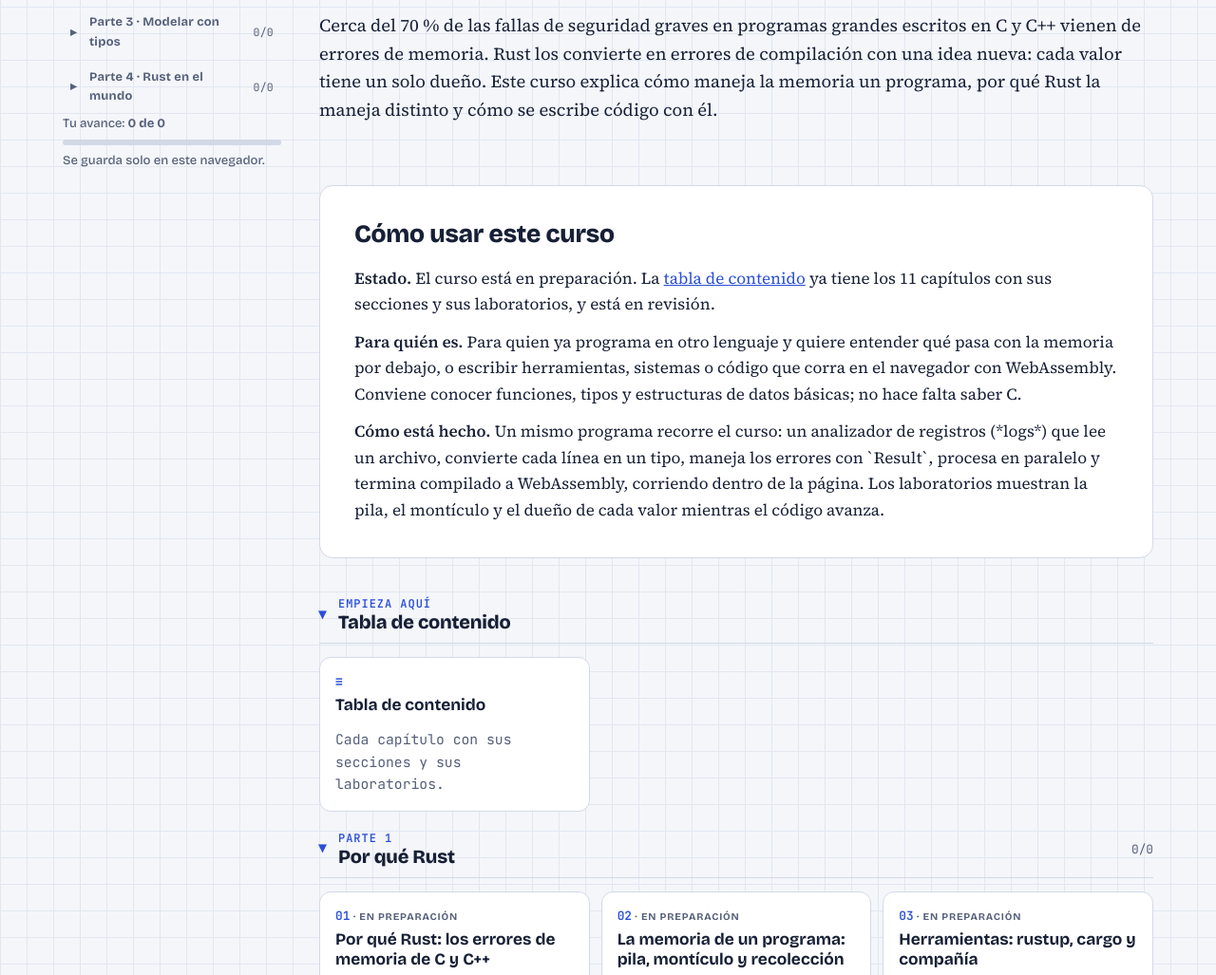
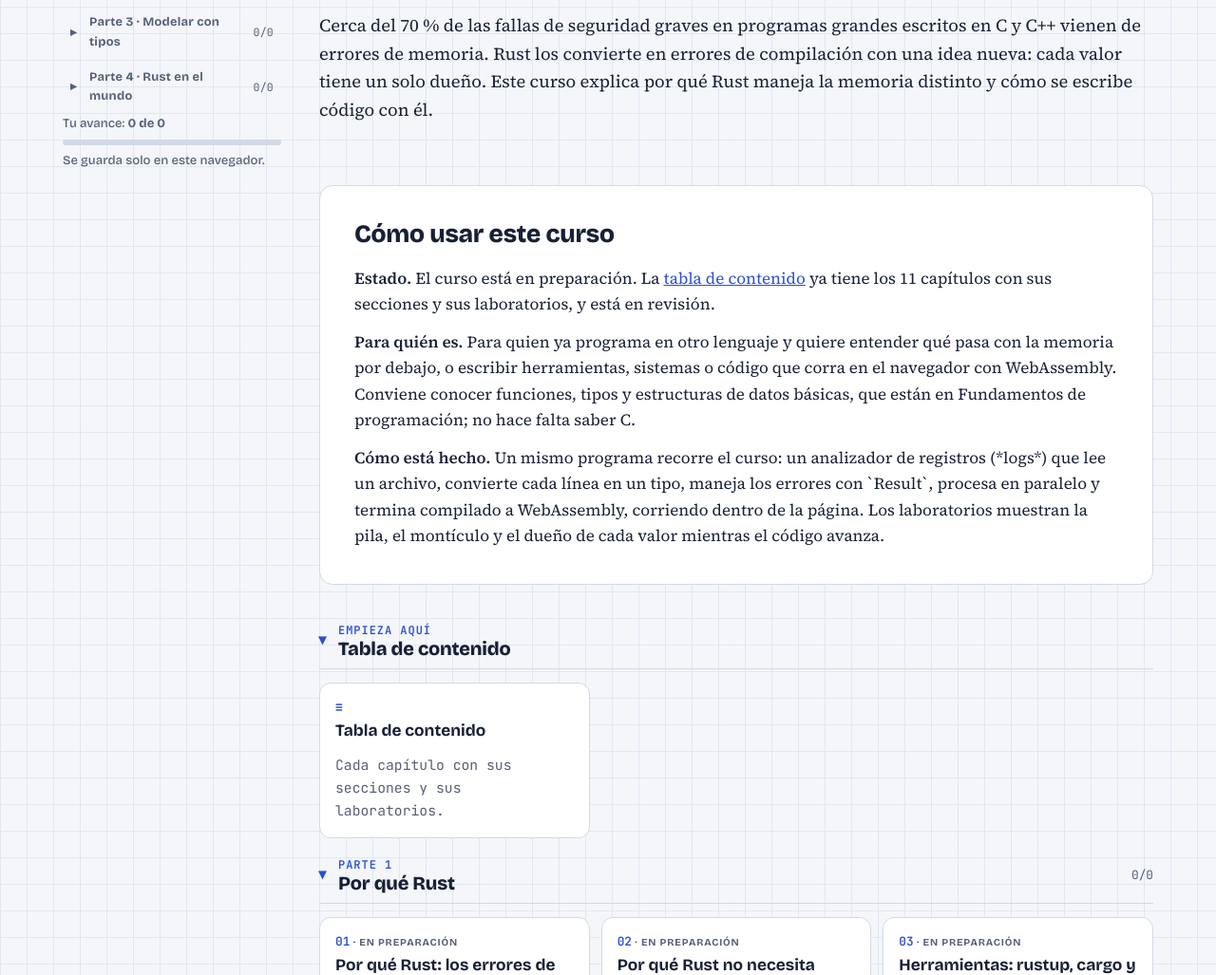
Before and after one commit to aaramirez/rust, a plain HTML site: page index.html in a window 1280 px wide. Shown: the part 273-1300 px from the top of the page at 95% size. Drawn offline with nearby package versions, Linux system fonts and the light colour scheme.

Commit message:
Tabla de contenido según el grafo de computación: temas que pasan a su curso dueño

```diff
--- a/assets/lab.js
+++ b/assets/lab.js
@@ -70,7 +70,7 @@ function ring(ctx,x,y,color,fill){ctx.beginPath();ctx.arc(x,y,6,0,Math.PI*2);ctx
 /* ---------- Navegación entre páginas y avance ---------- */
 // Datos del curso: los escribe el motor al generar el sitio
 const CURSO={"prefijo": "rust-"};
-const PAGES=[["index", "index.html", "", "Inicio", 0, 0], ["temario", "temario.html", "", "Tabla de contenido", 0, "temario"], ["por-que-rust", "01-por-que-rust.html", "01", "Por qué Rust", 1, 1], ["memoria", "02-memoria.html", "02", "La memoria", 1, 1], ["herramientas", "03-herramientas.html", "03", "Herramientas", 1, 1], ["ownership", "04-ownership.html", "04", "Ownership", 1, 2], ["prestamos-y-lifetimes", "05-prestamos-y-lifetimes.html", "05", "Préstamos y lifetimes", 1, 2], ["structs-y-enums", "06-structs-y-enums.html", "06", "Structs y enums", 1, 3], ["traits-y-genericos", "07-traits-y-genericos.html", "07", "Traits y genéricos", 1, 3], ["errores", "08-errores.html", "08", "Errores", 1, 3], ["concurrencia", "09-concurrencia.html", "09", "Concurrencia sin miedo", 1, 4], ["webassembly", "10-webassembly.html", "10", "WebAssembly", 1, 4], ["unsafe-y-ffi", "11-unsafe-y-ffi.html", "11", "unsafe y FFI", 1, 4]];
+const PAGES=[["index", "index.html", "", "Inicio", 0, 0], ["temario", "temario.html", "", "Tabla de contenido", 0, "temario"], ["por-que-rust", "01-por-que-rust.html", "01", "Por qué Rust", 1, 1], ["memoria", "02-memoria.html", "02", "Sin recolector", 1, 1], ["herramientas", "03-herramientas.html", "03", "Herramientas", 1, 1], ["ownership", "04-ownership.html", "04", "Ownership", 1, 2], ["prestamos-y-lifetimes", "05-prestamos-y-lifetimes.html", "05", "Préstamos y lifetimes", 1, 2], ["structs-y-enums", "06-structs-y-enums.html", "06", "Structs y enums", 1, 3], ["traits-y-genericos", "07-traits-y-genericos.html", "07", "Traits y genéricos", 1, 3], ["errores", "08-errores.html", "08", "Errores", 1, 3], ["concurrencia", "09-concurrencia.html", "09", "Concurrencia sin miedo", 1, 4], ["webassembly", "10-webassembly.html", "10", "WebAssembly", 1, 4], ["unsafe-y-ffi", "11-unsafe-y-ffi.html", "11", "unsafe y FFI", 1, 4]];
 const ETAPAS=[["temario", "Tabla de contenido"], [1, "Parte 1 · Por qué Rust"], [2, "Parte 2 · Ownership"], [3, "Parte 3 · Modelar con tipos"], [4, "Parte 4 · Rust en el mundo"]];
 const PREF=CURSO.prefijo;
 const store={get(k){try{return localStorage.getItem(k);}catch(e){return null;}},set(k,v){try{localStorage.setItem(k,v);}catch(e){}}};
--- a/index.html
+++ b/index.html
@@ -12,7 +12,7 @@ j=d.createElement(s),dl=l!='dataLayer'?'&l='+l:'';j.async=true;j.src=
 <meta name="viewport" content="width=device-width, initial-scale=1, viewport-fit=cover">
 <title>Rust</title>
 <meta name="claude:viewport-fit-sides" content="cover">
-<meta name="description" content="Seguridad de memoria sin recolector de basura: cómo maneja la memoria cada lenguaje, el ownership y los préstamos de Rust, sus tipos, su concurrencia sin miedo y WebAssembly, con visualizadores de la memoria línea a línea.">
+<meta name="description" content="Seguridad de memoria sin recolector de basura: por qué no necesita recolector, el ownership y los préstamos de Rust, sus tipos, su concurrencia sin miedo y WebAssembly, con visualizadores de la memoria línea a línea.">
 <link rel="preconnect" href="https://fonts.googleapis.com">
 <link rel="preconnect" href="https://fonts.gstatic.com" crossorigin>
 <link rel="stylesheet" href="https://fonts.googleapis.com/css2?family=Bricolage+Grotesque:opsz,wght@12..96,500;12..96,700;12..96,800&family=JetBrains+Mono:wght@400;600&family=Source+Serif+4:ital,opsz,wght@0,8..60,400;0,8..60,600;1,8..60,400;1,8..60,600&display=swap">
@@ -32,14 +32,14 @@ height="0" width="0" style="display:none;visibility:hidden"></iframe></noscript>
 <header class="hero">
   <span class="eyebrow">Curso visual e interactivo · Desarrollo de software</span>
   <h1>La memoria segura sin recolector de basura</h1>
-  <p class="lede">Cerca del 70 % de las fallas de seguridad graves en programas grandes escritos en C y C++ vienen de errores de memoria. Rust los convierte en errores de compilación con una idea nueva: cada valor tiene un solo dueño. Este curso explica cómo maneja la memoria un programa, por qué Rust la maneja distinto y cómo se escribe código con él.</p>
+  <p class="lede">Cerca del 70 % de las fallas de seguridad graves en programas grandes escritos en C y C++ vienen de errores de memoria. Rust los convierte en errores de compilación con una idea nueva: cada valor tiene un solo dueño. Este curso explica por qué Rust maneja la memoria distinto y cómo se escribe código con él.</p>
 </header>
 
 <section>
   <h2>Cómo usar este curso</h2>
   <div class="prose">
     <p><b>Estado.</b> El curso está en preparación. La <a href="temario.html">tabla de contenido</a> ya tiene los 11 capítulos con sus secciones y sus laboratorios, y está en revisión.</p>
-    <p><b>Para quién es.</b> Para quien ya programa en otro lenguaje y quiere entender qué pasa con la memoria por debajo, o escribir herramientas, sistemas o código que corra en el navegador con WebAssembly. Conviene conocer funciones, tipos y estructuras de datos básicas; no hace falta saber C.</p>
+    <p><b>Para quién es.</b> Para quien ya programa en otro lenguaje y quiere entender qué pasa con la memoria por debajo, o escribir herramientas, sistemas o código que corra en el navegador con WebAssembly. Conviene conocer funciones, tipos y estructuras de datos básicas, que están en Fundamentos de programación; no hace falta saber C.</p>
     <p><b>Cómo está hecho.</b> Un mismo programa recorre el curso: un analizador de registros (*logs*) que lee un archivo, convierte cada línea en un tipo, maneja los errores con `Result`, procesa en paralelo y termina compilado a WebAssembly, corriendo dentro de la página. Los laboratorios muestran la pila, el montículo y el dueño de cada valor mientras el código avanza.</p>
   </div>
 </section>
@@ -53,7 +53,7 @@ height="0" width="0" style="display:none;visibility:hidden"></iframe></noscript>
 <details class="stage" id="parte-1" open><summary><h2><span class="pn">Parte 1</span> Por qué Rust</h2><span class="cuenta" data-etapa-cuenta="1"></span></summary>
   <div class="mods">
     <div class="mod soon" data-id="por-que-rust"><span class="n">01</span><b>Por qué Rust: los errores de memoria de C y C++</b><p>De un ascensor que fallaba por un error de software a Mozilla, Linux, Android y Windows: el lenguaje que no deja compilar los errores clásicos.</p></div>
-    <div class="mod soon" data-id="memoria"><span class="n">02</span><b>La memoria de un programa: pila, montículo y recolección</b><p>Dónde vive cada valor, quién lo libera y las tres respuestas: a mano, con recolector o con un dueño.</p></div>
+    <div class="mod soon" data-id="memoria"><span class="n">02</span><b>Por qué Rust no necesita recolector</b><p>Quién libera la memoria en cada lenguaje y la respuesta de Rust: liberarla cuando su dueño sale de alcance, sin `free` y sin pausas.</p></div>
     <div class="mod soon" data-id="herramientas"><span class="n">03</span><b>Herramientas: rustup, cargo y compañía</b><p>Un instalador, un gestor de proyectos y un linter que enseña: el ecosistema que hizo amable a un lenguaje difícil.</p></div>
   </div>
 </details>
```
Also changed, not shown: temario.html (+2 -2 lines), 1 other file.
